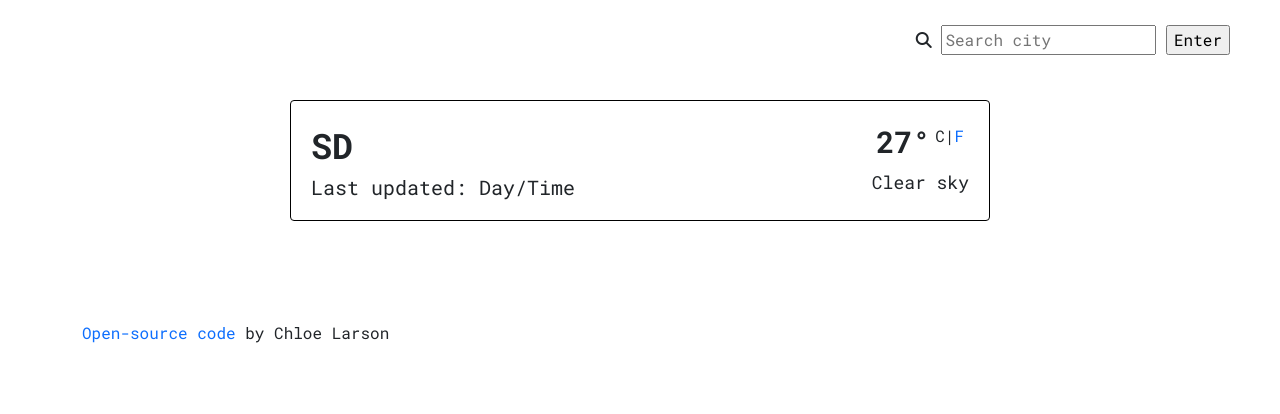
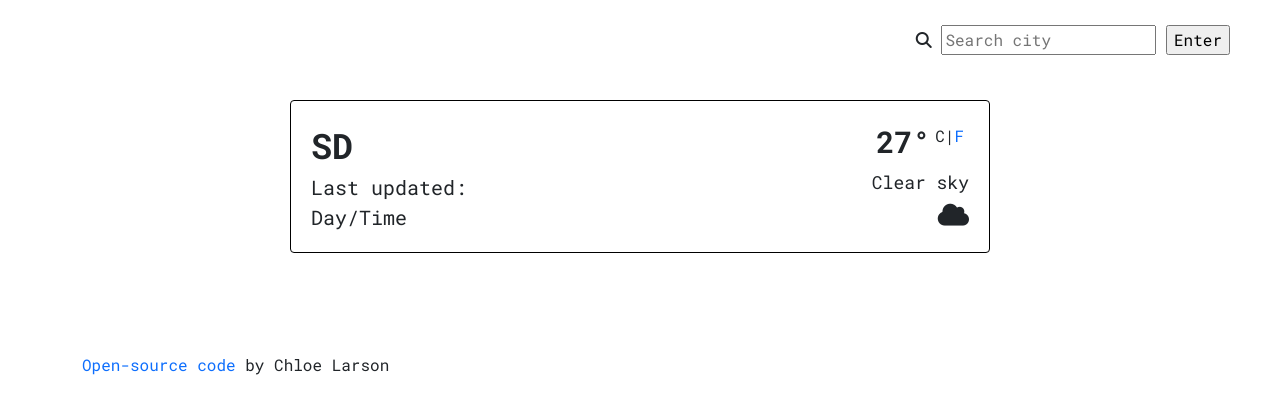
Before and after one commit to clarsongit/weather-app-project, a plain HTML site: page index.html in a window 1280 px wide. Drawn offline with nearby package versions, Linux system fonts and the light colour scheme; no server answers.

Commit message:
Added weather icon

```diff
--- a/index.html
+++ b/index.html
@@ -6,6 +6,10 @@
     <meta name="viewport" content="width=device-width, initial-scale=1.0" />
     <title>Project: Weather App</title>
     <script src="https://unpkg.com/axios/dist/axios.min.js"></script>
+    <script
+      src="https://kit.fontawesome.com/f141875ee7.js"
+      crossorigin="anonymous"
+    ></script>
     <link
       href="https://fonts.googleapis.com/css2?family=Roboto+Mono:wght@100;200;400;700&display=swap"
       rel="stylesheet"
@@ -35,7 +39,8 @@
             <ul>
               <li class="heading" id="city">SD</li>
               <li class="subheading">
-                Last updated: <span id="date">Day/Time</span>
+                Last updated: <br />
+                <span id="date">Day/Time</span>
               </li>
             </ul>
           </div>
@@ -46,6 +51,9 @@
                 ><span class="unit">C|<a href="#">F</a></span>
               </li>
               <li class="description" id="description">Clear sky</li>
+              <li class="weather-icon" id="weather-icon">
+                <i class="fa-solid fa-cloud"></i>
+              </li>
             </ul>
           </div>
         </div>
--- a/src/style.css
+++ b/src/style.css
@@ -69,3 +69,8 @@ li:first-letter {
 .right-side {
   text-align: right;
 }
+
+.weather-icon {
+  text-align: right;
+  font-size: 25px;
+}
```
